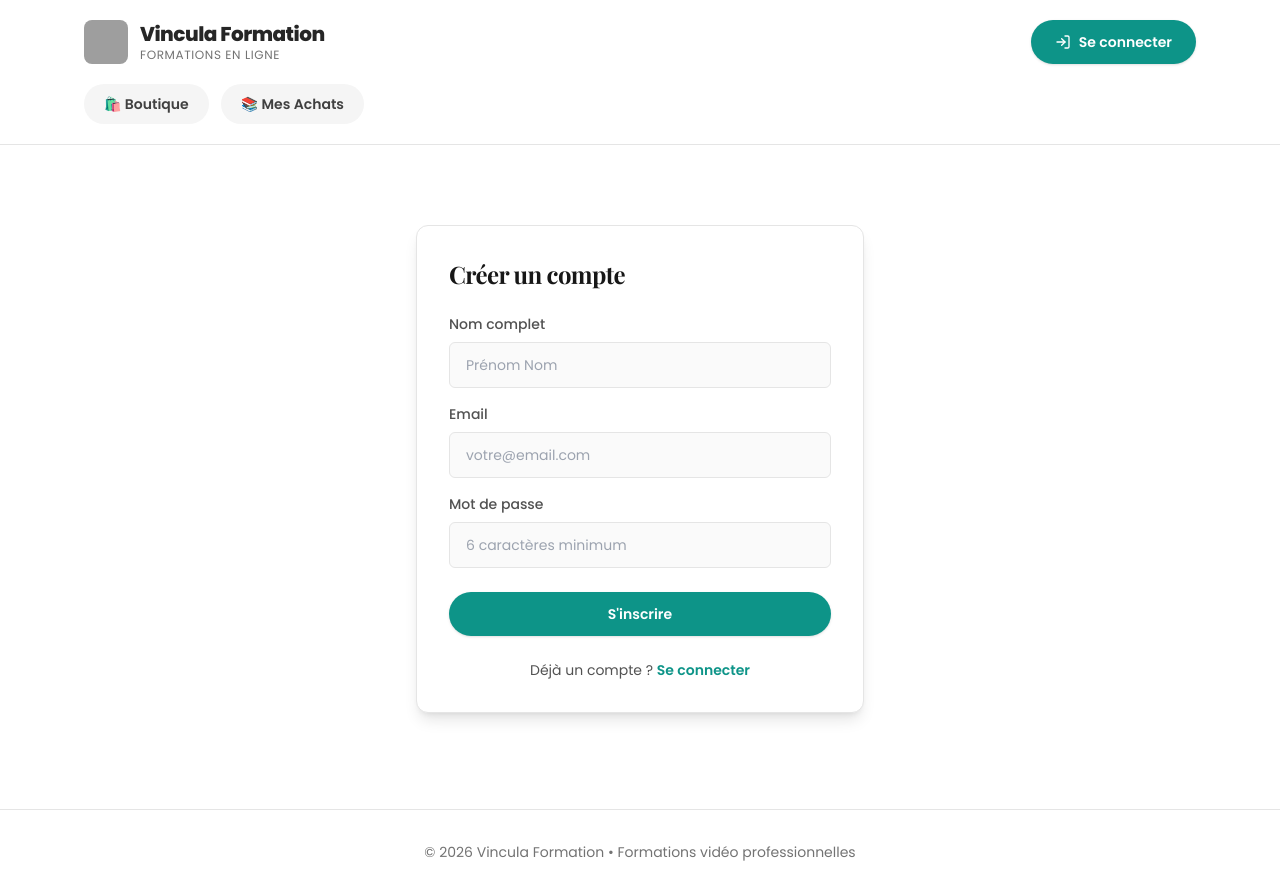
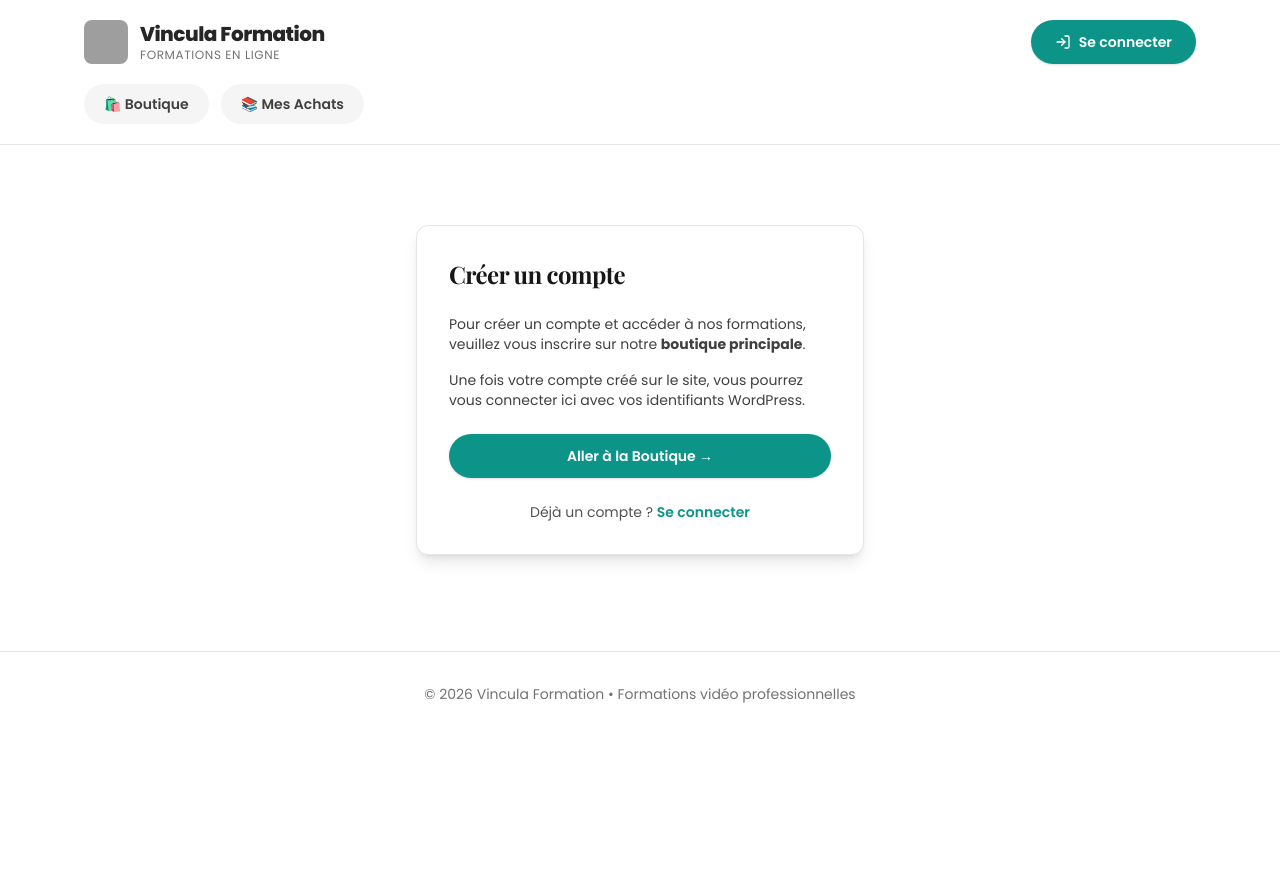
Before and after one commit to glukistii/vincula-formation-web, a Next.js app: page /register in a window 1280 px wide. After the commit the page ends 800 px from the top, so only its background shows below. Built offline with nearby package versions, Linux system fonts and the light colour scheme; no server answers; grey boxes are pictures that could not be loaded.

Commit message:
refactor: remove local registration - use WordPress as single source of truth

```diff
--- a/app/register/page.tsx
+++ b/app/register/page.tsx
@@ -1,105 +1,29 @@
 'use client';
 
 import Link from 'next/link';
-import { useRouter } from 'next/navigation';
-import { useState } from 'react';
-import { createClient } from '@/lib/supabase/client';
 
 export default function RegisterPage() {
-  const router = useRouter();
-  const [name, setName] = useState('');
-  const [email, setEmail] = useState('');
-  const [password, setPassword] = useState('');
-  const [error, setError] = useState<string | null>(null);
-  const [message, setMessage] = useState<string | null>(null);
-  const [loading, setLoading] = useState(false);
-
-  async function handleSubmit(e: React.FormEvent<HTMLFormElement>) {
-    e.preventDefault();
-    setError(null);
-    setMessage(null);
-    setLoading(true);
-    const supabase = createClient();
-    const { data, error } = await supabase.auth.signUp({
-      email,
-      password,
-      options: {
-        data: { full_name: name },
-        emailRedirectTo: `${location.origin}/auth/callback`,
-      },
-    });
-    setLoading(false);
-    if (error) {
-      setError(error.message);
-      return;
-    }
-    if (data.session) {
-      router.refresh();
-      router.push('/mes-achats');
-    } else {
-      setMessage(
-        '✉️ Compte créé. Vérifiez votre email pour confirmer votre inscription.',
-      );
-    }
-  }
-
   return (
-    <form
-      onSubmit={handleSubmit}
-      className="mx-auto mt-12 max-w-md rounded-xl border border-neutral-200 bg-white p-8 shadow-lg"
-    >
+    <div className="mx-auto mt-12 max-w-md rounded-xl border border-neutral-200 bg-white p-8 shadow-lg">
       <h2 className="mb-6 text-2xl font-bold text-neutral-900">Créer un compte</h2>
 
-      <div className="mb-4">
-        <label className="label">Nom complet</label>
-        <input
-          className="input"
-          value={name}
-          onChange={(e) => setName(e.target.value)}
-          required
-          placeholder="Prénom Nom"
-        />
-      </div>
-      <div className="mb-4">
-        <label className="label">Email</label>
-        <input
-          type="email"
-          className="input"
-          value={email}
-          onChange={(e) => setEmail(e.target.value)}
-          autoComplete="email"
-          required
-          placeholder="votre@email.com"
-        />
-      </div>
-      <div className="mb-6">
-        <label className="label">Mot de passe</label>
-        <input
-          type="password"
-          className="input"
-          value={password}
-          onChange={(e) => setPassword(e.target.value)}
-          autoComplete="new-password"
-          required
-          minLength={6}
-          placeholder="6 caractères minimum"
-        />
+      <div className="mb-6 space-y-4">
+        <p className="text-sm text-neutral-700">
+          Pour créer un compte et accéder à nos formations, veuillez vous inscrire sur notre <strong>boutique principale</strong>.
+        </p>
+        <p className="text-sm text-neutral-700">
+          Une fois votre compte créé sur le site, vous pourrez vous connecter ici avec vos identifiants WordPress.
+        </p>
       </div>
 
-      {error && (
-        <p className="mb-4 rounded-md border border-red-200 bg-red-50 px-3 py-2 text-sm text-red-700">
-          {error}
-        </p>
-      )}
-      {message && (
-        <p className="mb-4 rounded-md border border-emerald-200 bg-emerald-50 px-3 py-2 text-sm text-emerald-700">
-          {message}
-        </p>
-      )}
-
-      <button type="submit" disabled={loading} className="btn-primary w-full">
-        {loading ? 'Création…' : "S'inscrire"}
-      </button>
+      <a
+        href="https://vincula-formation.com/inscription"
+        target="_blank"
+        rel="noopener noreferrer"
+        className="btn-primary w-full inline-block text-center"
+      >
+        Aller à la Boutique →
+      </a>
 
       <p className="mt-6 text-center text-sm text-neutral-600">
         Déjà un compte ?{' '}
@@ -107,6 +31,6 @@ export default function RegisterPage() {
           Se connecter
         </Link>
       </p>
-    </form>
+    </div>
   );
 }
```
